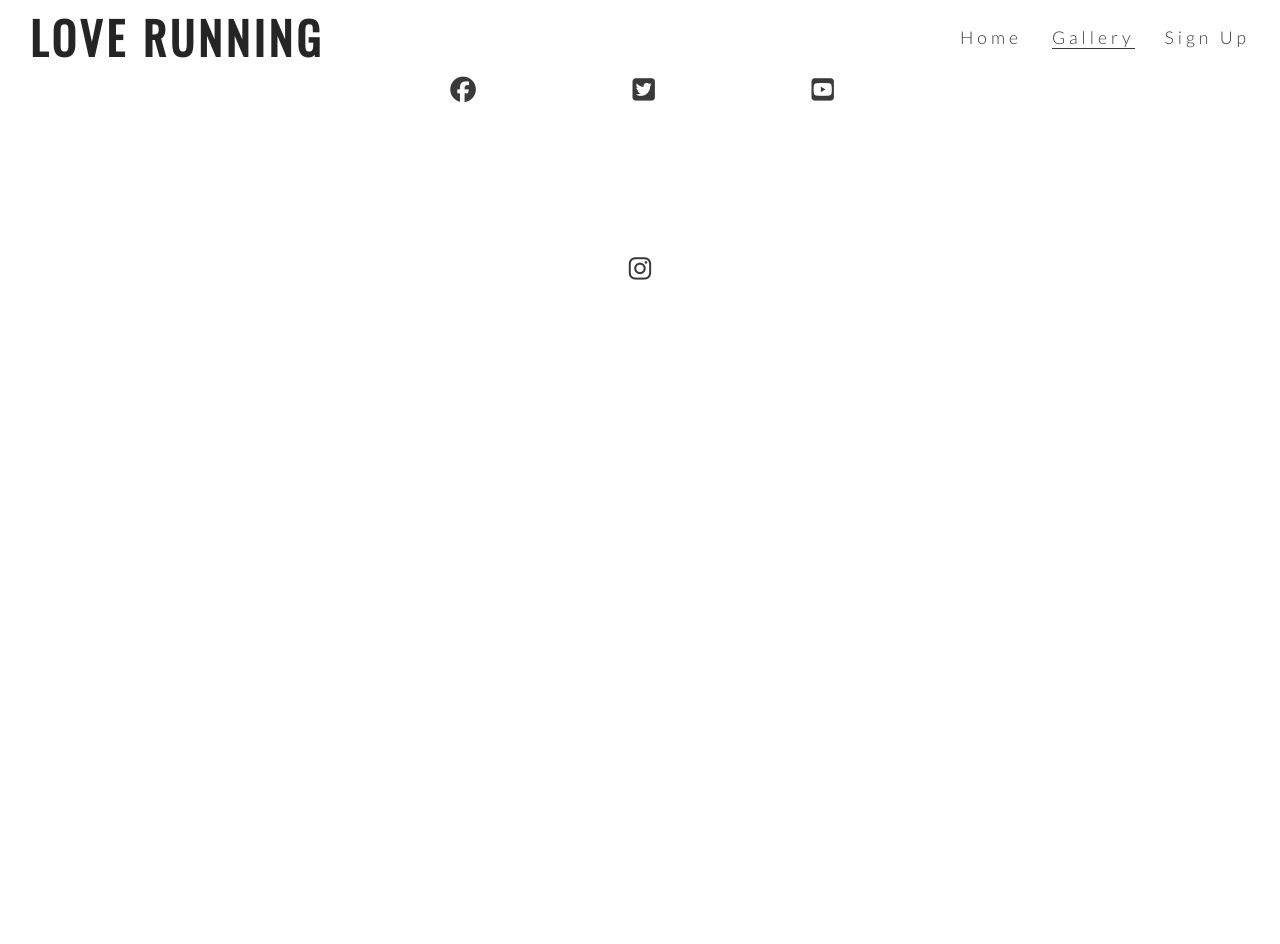
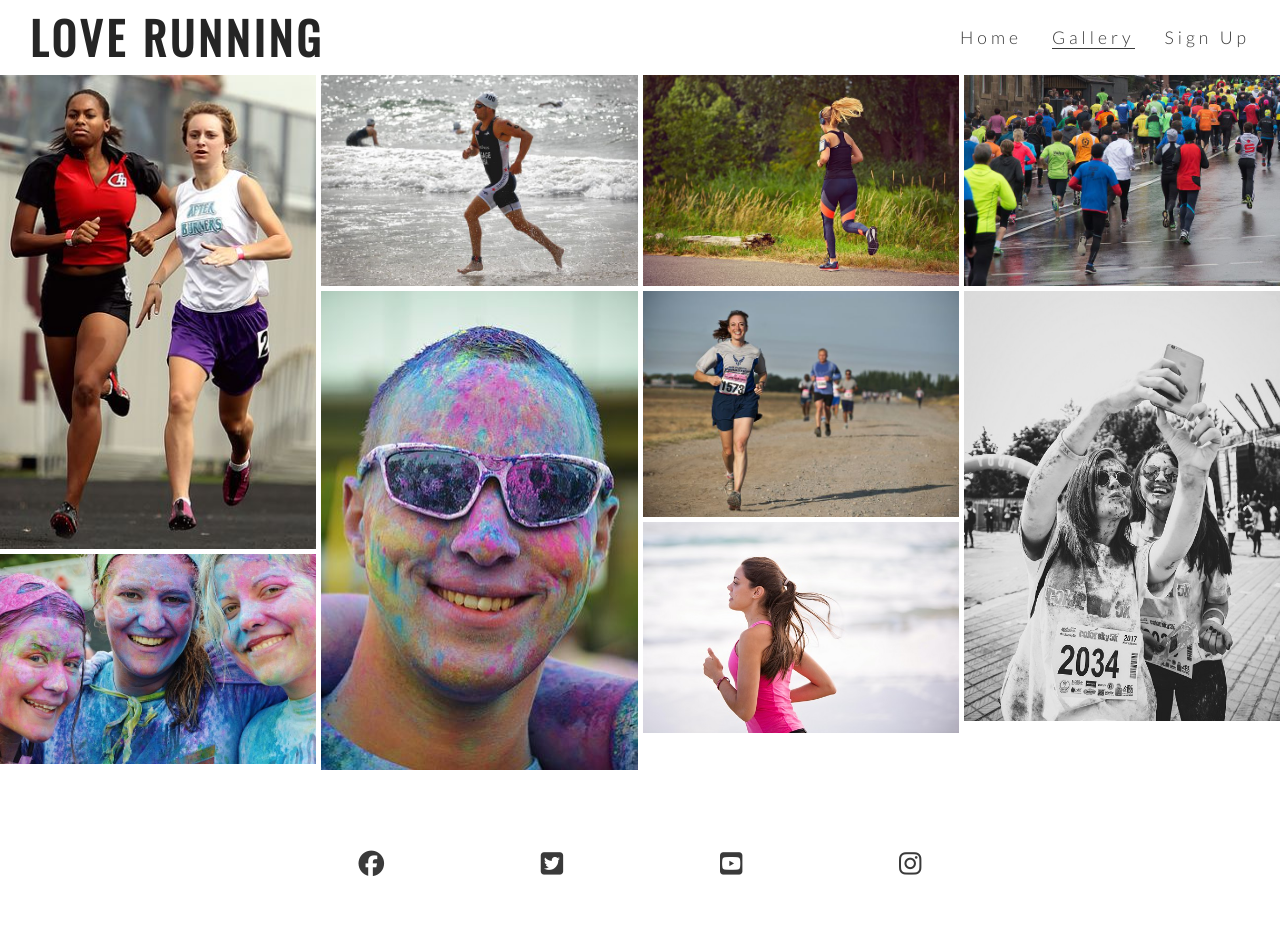
Before and after one commit to somekindofdesign/love-running, a plain HTML site: page gallery.html in a window 1280 px wide. Before the commit the page ends 800 px from the top, so only its background shows below. Drawn offline with nearby package versions, Linux system fonts and the light colour scheme.

Commit message:
Add gallery images and masonry styling

```diff
--- a/assets/css/style.css
+++ b/assets/css/style.css
@@ -235,3 +235,17 @@ footer {
     padding: 5%;
     color: #3a3a3a;
 }
+
+/*gallery*/
+
+#photos {
+    clear: both;
+    line-height: 0;
+    column-count: 4;
+    column-gap: 5px;
+}
+
+#photos > img {
+    width: 100%;
+    padding-bottom: 5px;
+}
--- a/gallery.html
+++ b/gallery.html
@@ -30,7 +30,17 @@
             </ul>
         </nav>
     </header>
-
+        <section id="photos">
+            <img src="assets/images/athletes.jpg" alt="Two athletes running together">
+            <img src="assets/images/girls.jpg" alt="Three girls at charity paint running festival">
+            <img src="assets/images/runner3.jpg" alt="Solo male runner jogging on a beach">
+            <img src="assets/images/man.jpg" alt="Man at charity paint running festival">
+            <img src="assets/images/runner1.jpg" alt="Solo female runner jogging through Phoenix Park">
+            <img src="assets/images/runner2.jpg" alt="Runners competing in a marathon">
+            <img src="assets/images/runner4.jpg" alt="Solo female runner jogging on a beach">
+            <img src="assets/images/running_gang.jpg" alt="Large group of runners taking part in a marathon on a rainy day">
+            <img src="assets/images/mud-run.jpg" alt="Two women runnera taking a selfie after the Mud Runners Championship">
+        </section>
     <footer>
         <ul class="social-networks">
             <li>
```
Also changed, not shown: assets/images/athletes.jpg (added), assets/images/girls.jpg (added), assets/images/man.jpg (added), assets/images/mud-run.jpg (added), assets/images/runner1.jpg (added), assets/images/runner2.jpg (added), assets/images/runner3.jpg (added), assets/images/runner4.jpg (added), assets/images/running_gang.jpg (added).
